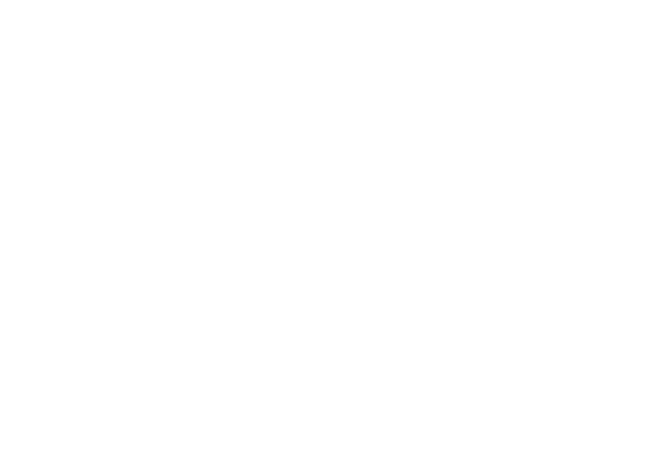
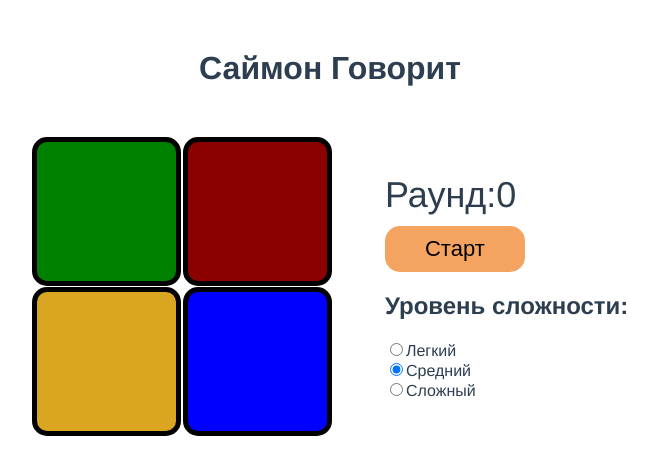
Before and after one commit to ToNi310558/Simon-game, a Vue app: page / in a window 1280 px wide. Shown: the top 474 px of the page, without its empty margins (310-967 px from the left). Built offline with nearby package versions, Linux system fonts and the light colour scheme.

Commit message:
before --fix

```diff
--- a/public/index.html
+++ b/public/index.html
@@ -4,6 +4,18 @@
     <meta charset="utf-8">
     <meta http-equiv="X-UA-Compatible" content="IE=edge">
     <meta name="viewport" content="width=device-width,initial-scale=1.0">
+    <audio id="clip1">
+      <source src="https://s3.amazonaws.com/freecodecamp/simonSound1.mp3">
+    </audio>
+    <audio id="clip2">
+      <source src="https://s3.amazonaws.com/freecodecamp/simonSound2.mp3">
+    </audio>
+    <audio id="clip3">
+      <source src="https://s3.amazonaws.com/freecodecamp/simonSound3.mp3">
+    </audio>
+    <audio id="clip4">
+      <source src="https://s3.amazonaws.com/freecodecamp/simonSound4.mp3">
+    </audio>
     <title>Simon game</title>
   </head>
   <body>
--- a/src/App.vue
+++ b/src/App.vue
@@ -1,5 +1,33 @@
 <template>
   <div id="app">
+
+    <header>
+      <h1>Саймон Говорит</h1>
+    </header>
+
+    <main class="flex-main">
+      <div class="simon">
+        <div class="sector s-green"></div>
+        <div class="sector s-red"></div>
+        <div class="sector s-yellow"></div>
+        <div class="sector s-blue"></div>
+      </div>
+
+      <div class="game">
+        <div class="game-info">
+          <span class="count">Раунд:</span>
+          <span class="count" id="counter">{{turnCounter}}</span><br>
+          <button class="btn-start" value="start" @click="start">Старт</button>
+        </div>
+        <div class="game-options">
+          <h2>Уровень сложности:</h2>
+            <input type="radio"  name="option" @click="easy">Легкий<br>
+            <input type="radio" name="option" id="normal" @click="normal" checked>Средний<br>
+            <input type="radio" name="option" @click="hard">Сложный<br>
+        </div>
+      </div>
+
+    </main>
   </div>
 </template>
 
@@ -9,9 +37,78 @@
 export default {
   name: 'App',
   components: {
+},
+  data() {
+    return{
+      order: [],
+      playOrder: [],
+      option: false,
+      noise: true,
+      Timeout: 1000,
+      win: false,
+      flash: 0,
+      intervalId: 0,
+      count: 0,
+      turnCounter: 0,
+      good: true,
+      compTurn: false
+    }
+  },
+  methods: {
+    easy() {
+      if (this.checked == true)
+        this.Timeout(1500)
+      console.log(1500)
+    },
+    normal() {
+      if (this.checked == true)
+        this.Timeout(1000)
+      console.log(1000)
+    },
+    hard() {
+      if (this.checked == true)
+        this.Timeout(400)
+      console.log(400)
+    },
+    start() {
+      this.clearColor();
+      clearInterval(this.intervalId);
+      this.play();
+    },
+    play() {
+      this.win = false;
+      this.order = [];
+      this.playOrder = [];
+      this.flash = 0;
+      this.intervalId = 0;
+      this.count = 1;
+      this.turnCounter = 1;
+      this.good = true;
+      for (let i = 0; i<20; i++) {
+        this.order.push(Math.floor(Math.random() *4) +1);
+      }
+      this.compTurn = true
+      this.intervalId = setInterval(this.gameTurn, this.Timeout)
+    },
+    clearColor() {
 
-  }
+    },
+    gameTurn() {
+      if (this.flash == this.count) {
+        clearInterval(this.intervalId);
+        this.compTurn = false;
+        this.clearColor()
+      };
+      if (this.compTurn) {
+        this.clearColor();
+        setTimeout(() => {
+          if (this.order[this.flash] == 1) this.one();
+        }, 1)
+      }
+    }
+    }
 }
+
 </script>
 
 <style lang="scss">
@@ -21,6 +118,57 @@
   -moz-osx-font-smoothing: grayscale;
   text-align: center;
   color: #2c3e50;
-  margin-top: 60px;
+  margin: 50px auto;
+  width: 600px;
 }
+h1{
+  margin-bottom: 50px;
+}
+.flex-main{
+  display: flex;
+  justify-content: space-around;
+  align-items: center;
+}
+.game{
+  text-align: left;
+  padding-left: 50px;
+}
+.simon{
+  display: flex;
+  justify-content: space-between;
+  width: 300px;
+  height: 300px;
+  flex-wrap: wrap;
+}
+  .sector{
+    width: 139px;
+    height: 139px;
+    border: 5px solid black;
+    border-radius: 15px;
+  }
+  .s-green{
+    background-color: green;
+  }
+  .s-yellow{
+    background-color: goldenrod;
+  }
+  .s-red{
+    background-color: darkred;
+  }
+  .s-blue{
+    background-color: blue;
+  }
+  .btn-start{
+    border: none;
+    font-size: 22px;
+    border-radius: 15px;
+    background-color: sandybrown;
+    margin-top: 10px;
+    padding: 10px 40px;
+  }
+  .btn-start:hover{background-color: orange}
+.btn-start:active{background-color: darkorange}
+  .count{
+    font-size: 36px;
+  }
 </style>
```
Also changed, not shown: src/assets/logo.png (deleted).
